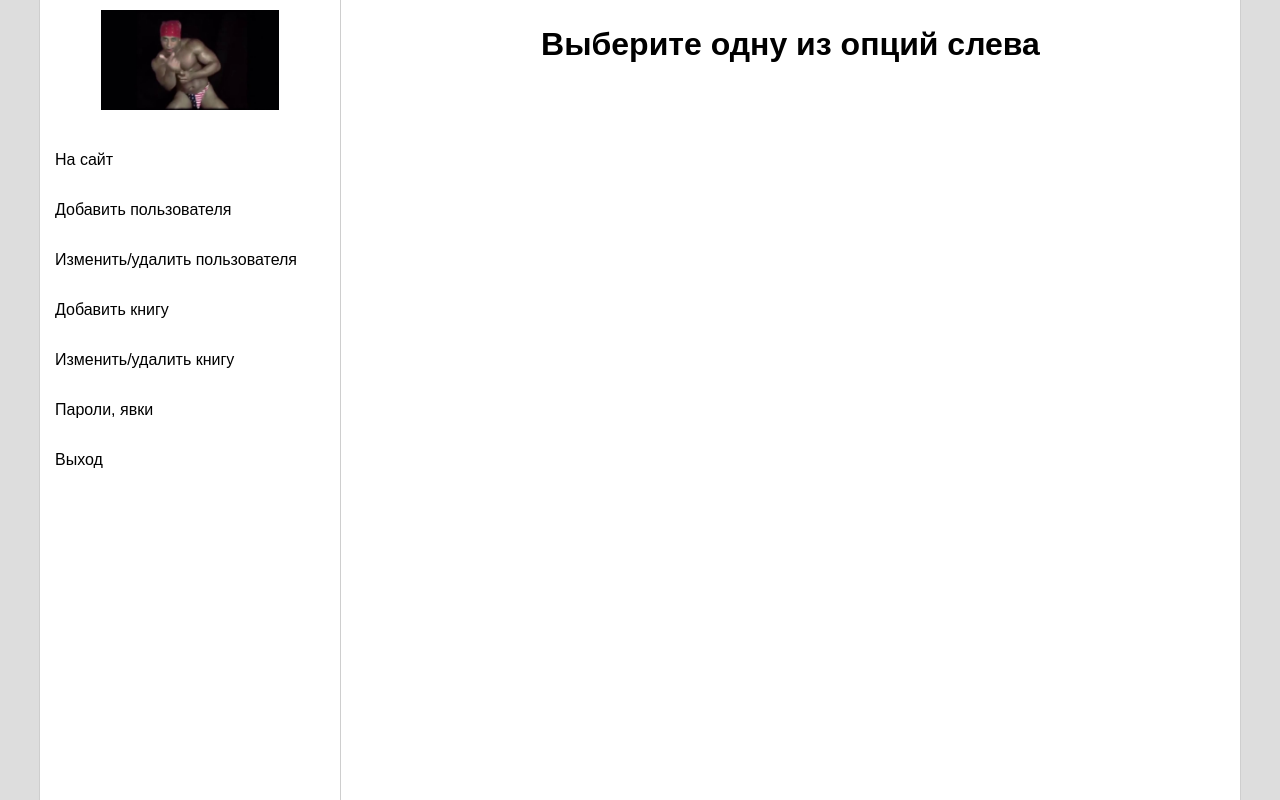
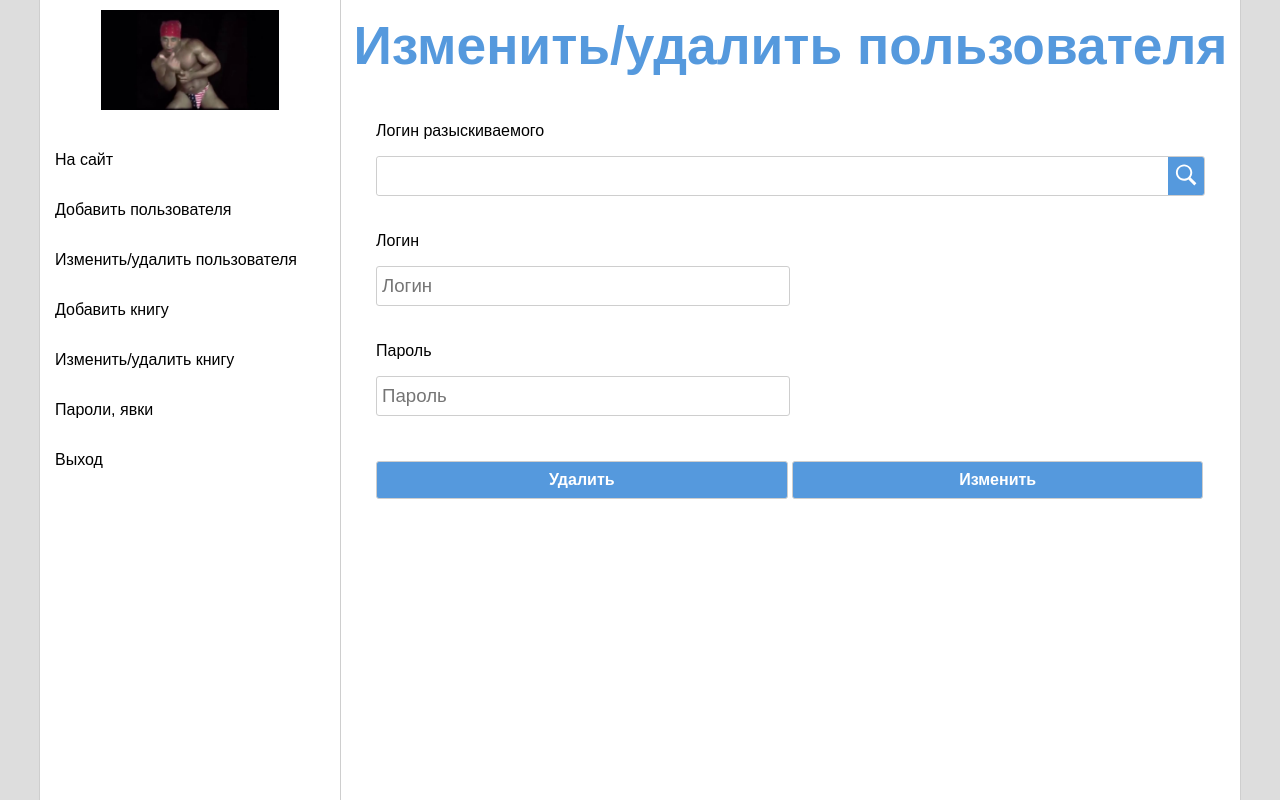
Before and after one commit to wKostyaw/vat-el-lib, a PHP site: page /ChangeUser.php in a window 1280 px wide. Run offline with PHP 8.4, Linux system fonts and the light colour scheme; a user stored in the database is signed in; data that the repository does not hold is empty.

Commit message:
Html для изменения/удаления и попытки встраивания книги на сайт

```diff
--- a/ChangeUser.php
+++ b/ChangeUser.php
@@ -25,7 +25,42 @@
 					</ul>
 			</div>
 			<div class="Option">
-				<h1 class="AdminStart">Выберите одну из опций слева</h1>
+				<h2 class="MainHeader">Изменить/удалить пользователя</h2>
+				<form class="findUser" name="findUser">
+					<div class="FormElemContainer">
+						<p class="CategoryName">Логин разыскиваемого</p>
+						<div class="flexContainer SBorder">
+
+
+							<input type="text" class="TextInput HalfWidth USearchName">
+
+
+							<button Class="FormButton USearchBtn" type="button">
+								<svg class="SButtonIcon" x="0px" y="0px" width="24" height="24" viewBox="0 0 210 210">
+									<path d="M88.2,12.6c-39.47344,0 -71.4,31.92656 -71.4,71.4c0,39.47344 31.92656,71.4 71.4,71.4c14.09297,0 27.13594,-4.13438 38.19375,-11.15625l51.58125,51.58125l17.85,-17.85l-50.925,-50.79375c9.15469,-12.00938 14.7,-26.88984 14.7,-43.18125c0,-39.47344 -31.92656,-71.4 -71.4,-71.4zM88.2,29.4c30.23672,0 54.6,24.36328 54.6,54.6c0,30.23672 -24.36328,54.6 -54.6,54.6c-30.23672,0 -54.6,-24.36328 -54.6,-54.6c0,-30.23672 24.36328,-54.6 54.6,-54.6z"></path>
+								</svg>
+							</button>
+
+							<!-- Автокомплит сюда(если нужен) -->
+							<div class="HintBox"></div>
+
+						</div>
+					</div>
+				</form>
+				<form method="POST">
+					<div class="FormElemContainer">
+					<p class="CategoryName">Логин</p>
+					<input type="text" name="login" placeholder="Логин" class="TextInput HalfWidth" required>
+					</div>
+					<div class="FormElemContainer">
+					<p class="CategoryName">Пароль</p>
+					<input type="password" name="password" placeholder="Пароль" class="TextInput HalfWidth" required>
+					</div>
+					<div class="FormElemContainer">
+					<button type="button" class="FormButton DeleteButton">Удалить</button>
+					<button type="submit" class="FormButton SubmitButton">Изменить</button>
+					</div>
+				</form>
 			</div>
 		</div>
 	</body>
--- a/Css/AdminPage.css
+++ b/Css/AdminPage.css
@@ -111,3 +111,21 @@ a {
 	font-size: 12pt;
 	font-weight: 700;
 }
+/* Поиск на изменение/удаление */
+.BSearchName, .BSearchBtn, .USearchName, .USearchBtn {
+	border: none;
+}
+.findBook, .findUser {
+	width: 100%;
+}
+.flexContainer {
+	display: flex;
+}
+.SBorder {
+	border: 1px solid #CECECE;
+	border-radius: 3px;
+	overflow: hidden;
+}
+.BSearchBtn, .USearchBtn {
+	fill: #FFF;
+}
--- a/Js/AddOneMore.js
+++ b/Js/AddOneMore.js
@@ -433,7 +433,7 @@ $(document).ready(function(){
 		$("#responseAuthors4").html("");
 	});
 
-	// Скрытие строки поика и показ формы для изменения
+	// Скрытие строки поиска и показ формы для изменения
 	$('.BSearchBtn').on('click', function() {
 		$('.findBook').css('display', 'none');
 		$('.AddBookForm').css('display', 'block');
--- a/Js/Slider.js
+++ b/Js/Slider.js
@@ -16,7 +16,7 @@ jQuery(document).ready(function(){
 	$('.SliderButtonRight').on('click', function() {
 		var $Item = $(this).siblings('.SliderItems').children('.SliderItem');
 			$Step = $Item.width() * 2;
-			$SliderEnd = -(($Item.width() * $Item.length) - ($Step));
+			$SliderEnd = -(($Item.width() * $Item.length) - ($Step * 2));
 			if(parseInt($Item.css('left')) >= $SliderEnd) {
 				$Item.css('left', '-=' + $Step);
 				console.log("work");
--- a/book.php
+++ b/book.php
@@ -221,6 +221,9 @@
 						echo "</div>";
 					 ?>
 				</div>
+				<object data="Files/kniga.pdf" type="application/pdf" width="100%" height="1000px" style="margin-top: 20px;">
+					alt: Что-то пошло не так
+				</object>
 				</div>
 			</div>
 		<div class="SiteFooter">
```
Also changed, not shown: Css/AddBookForm.css (+0 -19 lines).
